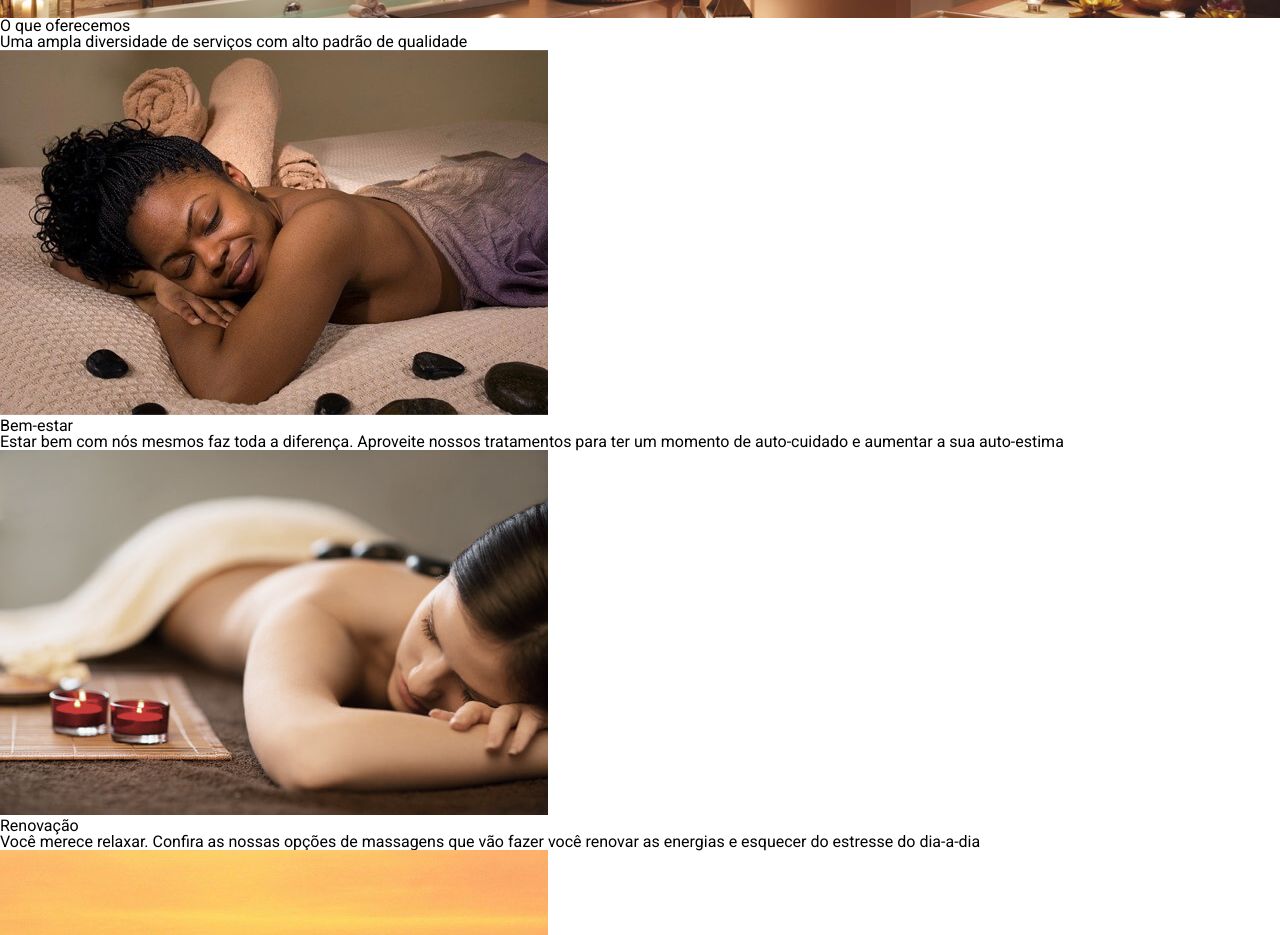
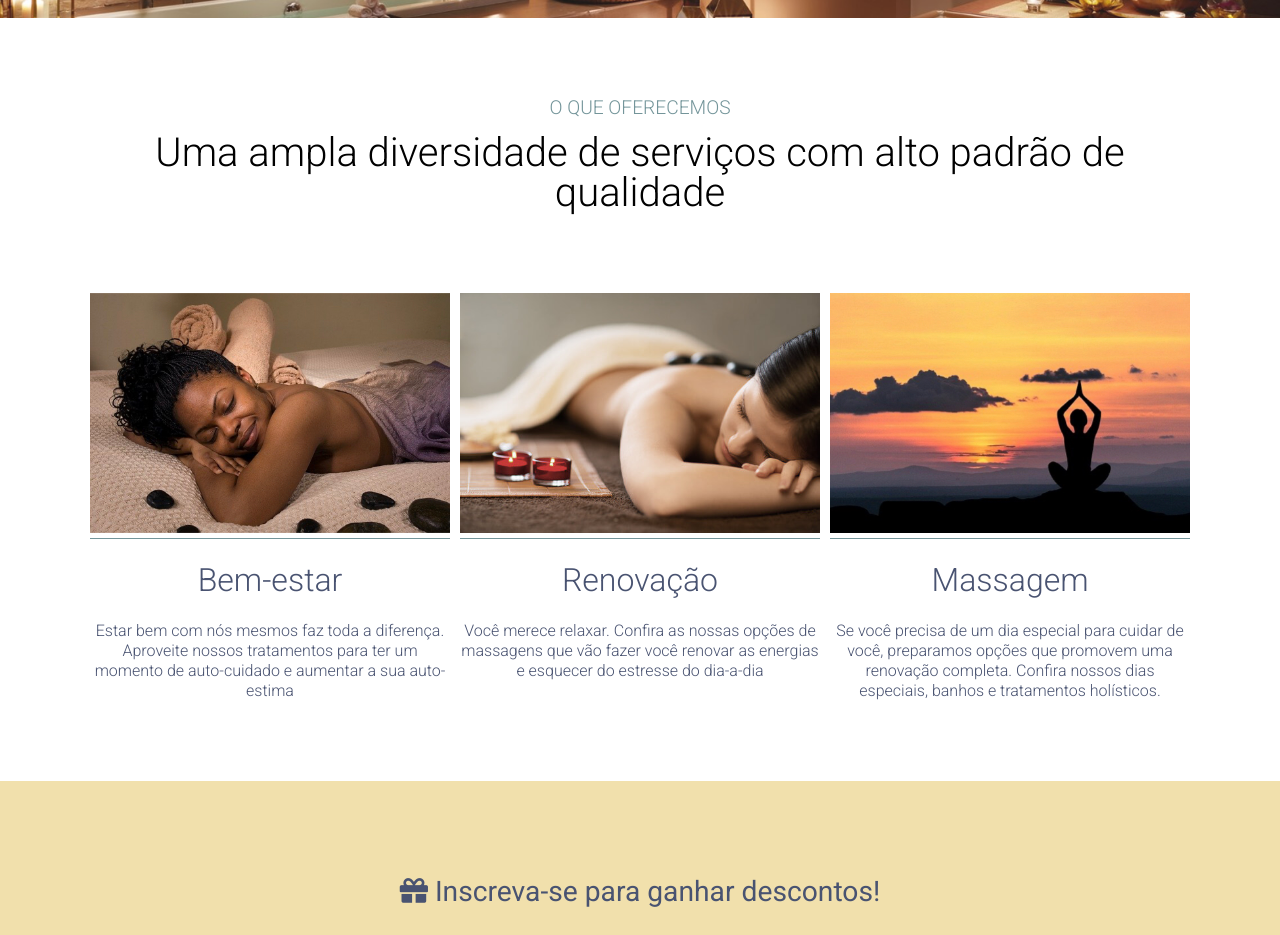
Before and after one commit to igorfcfs/CursoAlura-CSS-SASSCSSSinteticamenteEspetacular, a plain HTML site: page index.html in a window 1280 px wide. Shown: the part 380-1315 px from the top of the page. Drawn offline with nearby package versions, Linux system fonts and the light colour scheme; files whose address does not match are found by name.

Commit message:
Serviços e Cupom de Desconto

```diff
--- a/index.html
+++ b/index.html
@@ -43,26 +43,26 @@
         </section>
     </header>
     <main>
-        <section>
+        <section id="servicos">
             <h3>O que oferecemos</h3>
             <h4>Uma ampla diversidade de serviços com alto padrão de qualidade</h4>
-            <div>
-                <div>
-                    <div>
+            <div class="cards">
+                <div class="card">
+                    <div class="img-container">
                         <img src="imagens/beleza.jpeg" alt="">
                     </div>
                     <h5>Bem-estar</h5>
                     <p>Estar bem com nós mesmos faz toda a diferença. Aproveite nossos tratamentos para ter um momento de auto-cuidado e aumentar a sua auto-estima</p>
                 </div>
-                <div>
-                    <div>
+                <div class="card">
+                    <div class="img-container">
                         <img src="imagens/bem-estar.jpeg" alt="">
                     </div>
                     <h5>Renovação</h5>
                     <p>Você merece relaxar. Confira as nossas opções de massagens que vão fazer você renovar as energias e esquecer do estresse do dia-a-dia</p>
                 </div>
-                <div>
-                    <div>
+                <div class="card">
+                    <div class="img-container">
                         <img src="imagens/descanso.jpeg" alt="">
                     </div>
                     <h5>Massagem</h5>
@@ -70,14 +70,14 @@
                 </div>
             </div>
         </section>
-        <section>
-            <div>
+        <section id="cupom">
+            <div class="texto">
                 <h2><i class="fas fa-gift"></i> Inscreva-se para ganhar descontos!</h2>
             </div>
-            <div>
+            <div class="inscricao">
                 <form action="">
                     <div>
-                        <input type="email">
+                        <input type="email" class="input">
                     </div>
                     <button>enviar!</button>
                 </form>
--- /dev/null
+++ b/styles/components/_cupom.scss
@@ -0,0 +1,16 @@
+@import '../abstract/variaveis';
+
+#cupom {
+    background-color: $cor-terciaria;
+    padding: 4rem;
+    text-align: center;
+
+    .texto {
+        color: $cor-primaria;
+
+        h2 {
+            margin: 2rem;
+            font-size: $tamanho-texto / 1.7;
+        }
+    }
+}
--- /dev/null
+++ b/styles/components/_servicos.scss
@@ -0,0 +1,53 @@
+@import '../abstract/variaveis';
+
+#servicos {
+    margin: 80px;
+    h3 {
+        font-size: $tamanho-texto / 2.5;
+        color: $cor-secundaria;
+        text-transform: uppercase;
+        font-weight: 300;
+        text-align: center;
+        margin: 1rem;
+    }
+    h4 {
+        text-align: center;
+        font-size: $tamanho-texto / 1.2;
+        margin-bottom: 80px;
+        font-weight: 300;
+    }
+
+    .cards {
+        display: flex;
+        justify-content: space-evenly;
+
+        .card {
+            width: 360px;
+            text-align: center;
+
+            h5 {
+                font-size: $tamanho-texto / 1.5;
+                font-weight: 300;
+                margin-top: 25px;
+                margin-bottom: 25px;
+                color: $cor-primaria;
+            }
+
+            p {
+                font-size: $tamanho-texto / 3;
+                font-weight: 300;
+                color: $cor-primaria;
+                line-height: 1.25rem;
+            }
+
+            .img-container {
+                padding-bottom: 2px;
+                border-bottom: 1px solid $cor-secundaria;
+
+                img {
+                    max-width: 100%;
+                }
+            }
+        }
+    }
+}
--- a/styles/style.scss
+++ b/styles/style.scss
@@ -1,3 +1,5 @@
 @import './abstract/base';
 @import './components/navbar';
 @import './components/banner';
+@import './components/servicos';
+@import './components/cupom';
```
Also changed, not shown: styles/style.css, 1 other file.
